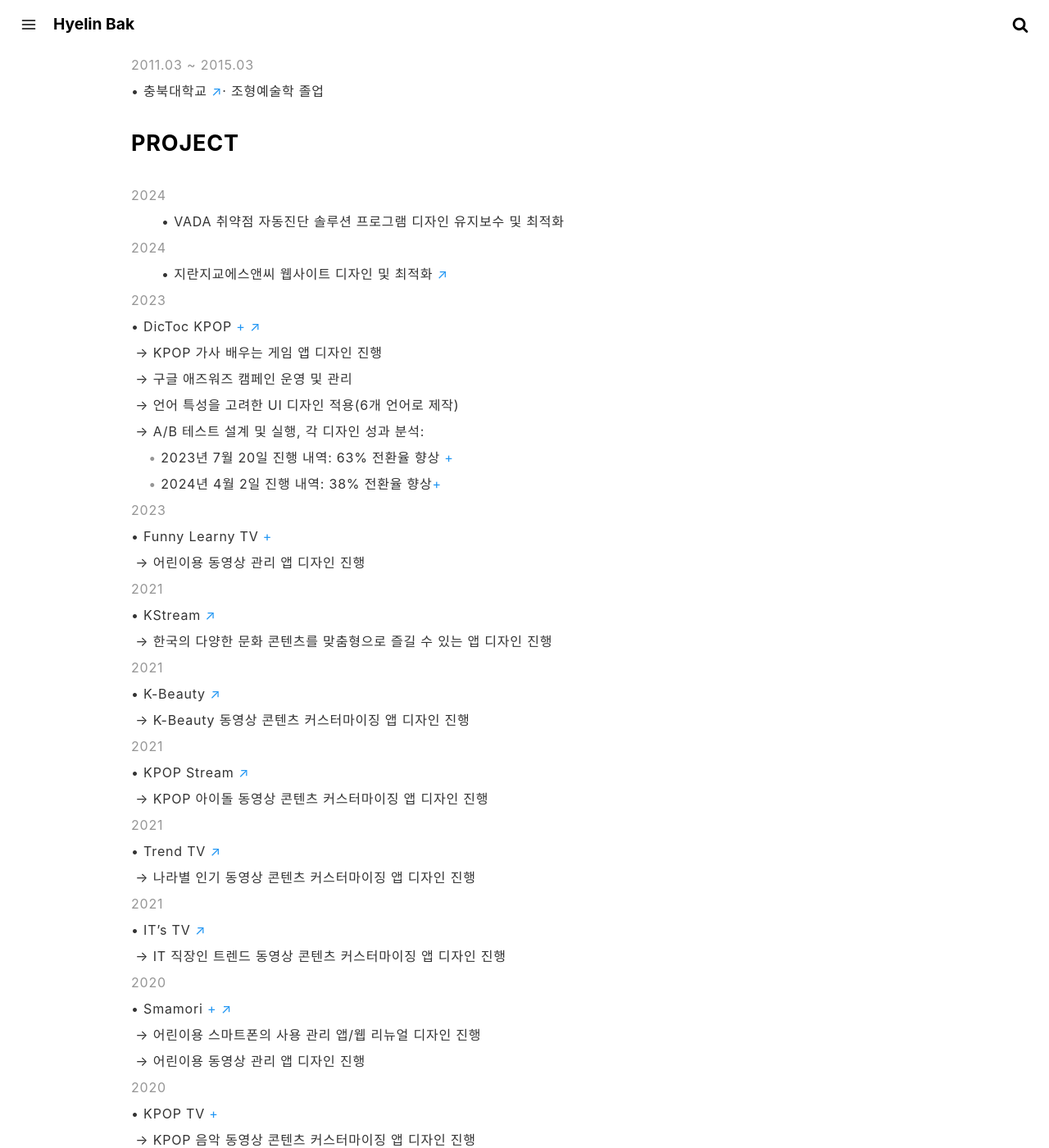
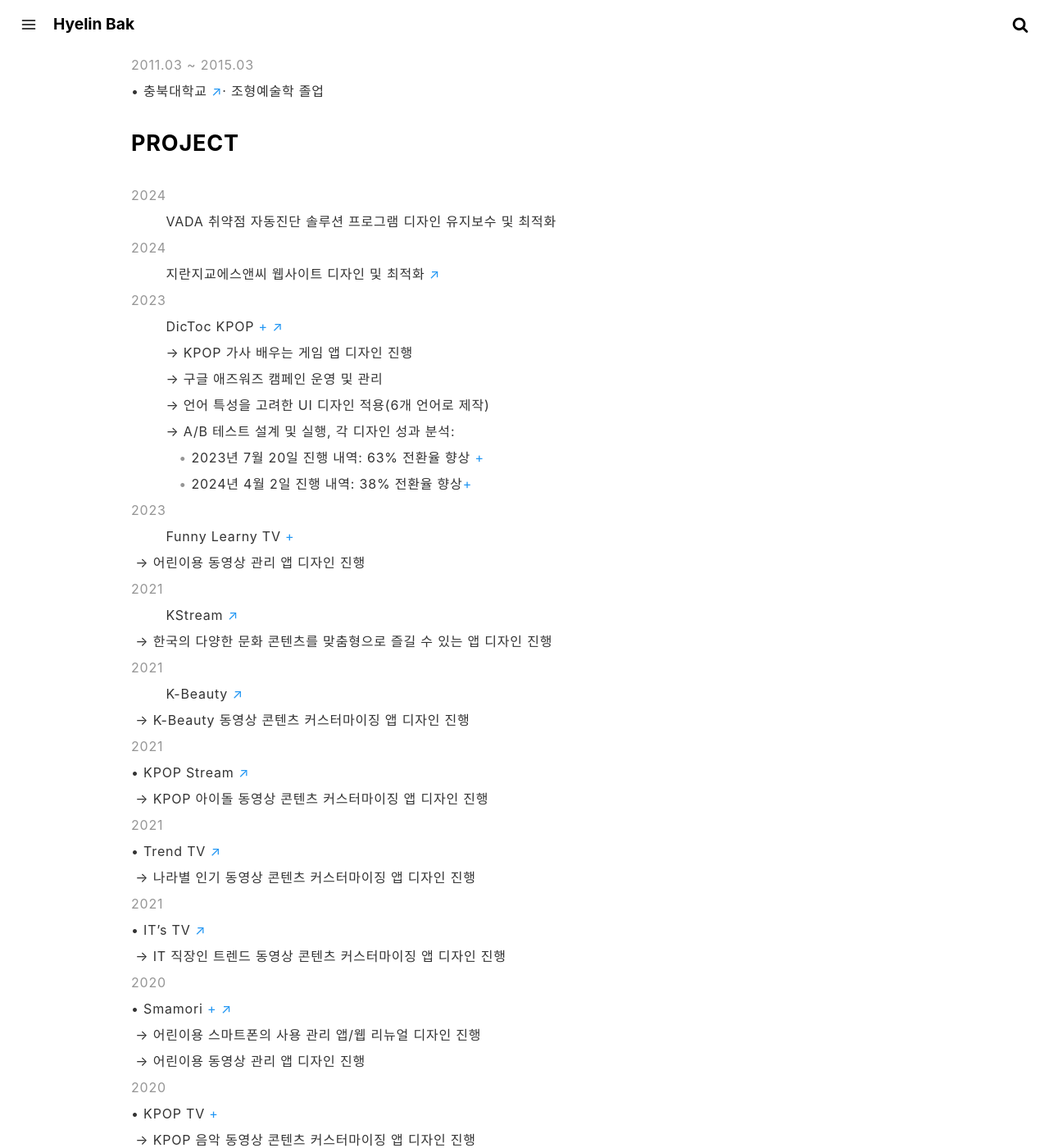
Before and after one commit to crazyjamy/crazyjamy.github.io, a Jekyll site: the page built from about.md, in a window 1280 px wide and 1400 px high, scrolled down 623 px. Shown: the whole window at 82% size. Built offline with Jekyll 4.4.1, drawn with Linux system fonts in a browser that asks for light colours; some of the changed lines change nothing that is shown.

Commit message:
Update about.md

```diff
--- a/about.md
+++ b/about.md
@@ -28,25 +28,25 @@
 
 ### PROJECT
 <span style="color: #969696;"> 2024 </span>
-&nbsp;&nbsp;&nbsp;&nbsp;&nbsp;&nbsp;&nbsp;• VADA 취약점 자동진단 솔루션 프로그램 디자인 유지보수 및 최적화
+&nbsp;&nbsp;&nbsp;&nbsp;&nbsp;&nbsp;&nbsp; VADA 취약점 자동진단 솔루션 프로그램 디자인 유지보수 및 최적화
 <span style="color: #969696;"> 2024 </span>
-&nbsp;&nbsp;&nbsp;&nbsp;&nbsp;&nbsp;&nbsp;• 지란지교에스앤씨 웹사이트 디자인 및 최적화 <a href="https://www.jiransnc.com" target="_blank">↗</a>
+&nbsp;&nbsp;&nbsp;&nbsp;&nbsp;&nbsp;&nbsp; 지란지교에스앤씨 웹사이트 디자인 및 최적화 <a href="https://www.jiransnc.com" target="_blank">↗</a>
 <span style="color: #969696;"> 2023 </span>
-• DicToc KPOP [+](../kpoplyricsgame/) <a href="https://play.google.com/store/search?q=dictoc&c=apps" target="_blank">↗</a>
-&nbsp;→ KPOP 가사 배우는 게임 앱 디자인 진행
-&nbsp;→ 구글 애즈워즈 캠페인 운영 및 관리
-&nbsp;→ 언어 특성을 고려한 UI 디자인 적용(6개 언어로 제작)
-&nbsp;→ A/B 테스트 설계 및 실행, 각 디자인 성과 분석:
-&nbsp; &nbsp;<span style="color: #969696;"> • </span> 2023년 7월 20일 진행 내역: 63% 전환율 향상 [+](,./ab-kpoplyricsgame-230724/)
-&nbsp; &nbsp;<span style="color: #969696;"> • </span> 2024년 4월 2일 진행 내역: 38% 전환율 향상[+](../ab-kpoplyricsgame-240402/)
+&nbsp;&nbsp;&nbsp;&nbsp;&nbsp;&nbsp;&nbsp; DicToc KPOP [+](../kpoplyricsgame/) <a href="https://play.google.com/store/search?q=dictoc&c=apps" target="_blank">↗</a>
+&nbsp;&nbsp;&nbsp;&nbsp;&nbsp;&nbsp;&nbsp;&nbsp;→ KPOP 가사 배우는 게임 앱 디자인 진행
+&nbsp;&nbsp;&nbsp;&nbsp;&nbsp;&nbsp;&nbsp;&nbsp;→ 구글 애즈워즈 캠페인 운영 및 관리
+&nbsp;&nbsp;&nbsp;&nbsp;&nbsp;&nbsp;&nbsp;&nbsp;→ 언어 특성을 고려한 UI 디자인 적용(6개 언어로 제작)
+&nbsp;&nbsp;&nbsp;&nbsp;&nbsp;&nbsp;&nbsp;&nbsp;→ A/B 테스트 설계 및 실행, 각 디자인 성과 분석:
+&nbsp;&nbsp;&nbsp;&nbsp;&nbsp;&nbsp;&nbsp;&nbsp; &nbsp;<span style="color: #969696;"> • </span> 2023년 7월 20일 진행 내역: 63% 전환율 향상 [+](,./ab-kpoplyricsgame-230724/)
+&nbsp;&nbsp;&nbsp;&nbsp;&nbsp;&nbsp;&nbsp;&nbsp; &nbsp;<span style="color: #969696;"> • </span> 2024년 4월 2일 진행 내역: 38% 전환율 향상[+](../ab-kpoplyricsgame-240402/)
 <span style="color: #969696;"> 2023 </span>
-• Funny Learny TV [+](../funnylearnytv/)
+&nbsp;&nbsp;&nbsp;&nbsp;&nbsp;&nbsp;&nbsp; Funny Learny TV [+](../funnylearnytv/)
 &nbsp;→ 어린이용 동영상 관리 앱 디자인 진행
 <span style="color: #969696;"> 2021 </span>
-• KStream <a href="https://play.google.com/store/apps/details?id=io.tm.k.stream" target="_blank">↗</a>
+&nbsp;&nbsp;&nbsp;&nbsp;&nbsp;&nbsp;&nbsp; KStream <a href="https://play.google.com/store/apps/details?id=io.tm.k.stream" target="_blank">↗</a>
 &nbsp;→ 한국의 다양한 문화 콘텐츠를 맞춤형으로 즐길 수 있는 앱 디자인 진행
 <span style="color: #969696;"> 2021 </span>
-• K-Beauty <a href="https://play.google.com/store/apps/details?id=io.tm.kbeauty.tv" target="_blank">↗</a>
+&nbsp;&nbsp;&nbsp;&nbsp;&nbsp;&nbsp;&nbsp; K-Beauty <a href="https://play.google.com/store/apps/details?id=io.tm.kbeauty.tv" target="_blank">↗</a>
 &nbsp;→ K-Beauty 동영상 콘텐츠 커스터마이징 앱 디자인 진행
 <span style="color: #969696;"> 2021 </span>
 • KPOP Stream <a href="https://play.google.com/store/apps/details?id=io.tm.kpop.stream" target="_blank">↗</a>
```
